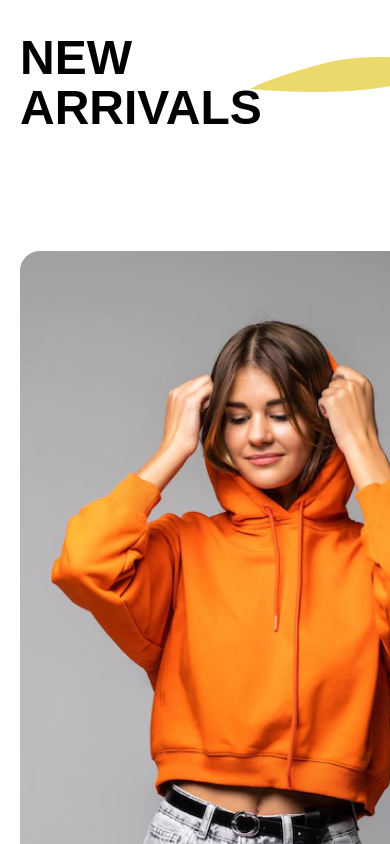
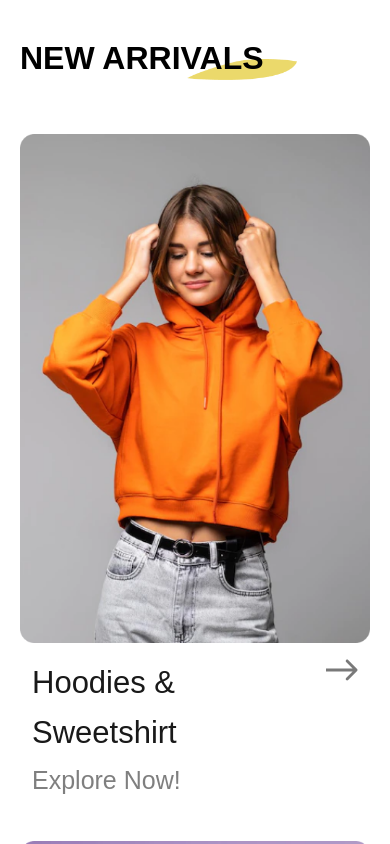
Before and after one commit to Taposhpaul1998/shoping-app-lending-page-html, a website built with Vite: page index.html in a window 390 px wide. Shown: the part 1000-1844 px from the top of the page. Built offline with nearby package versions, Linux system fonts and the light colour scheme; files whose address does not match are found by name.

Commit message:
create responsive and update new arrivals section

```diff
--- a/style.css
+++ b/style.css
@@ -247,6 +247,15 @@ body {
   justify-content: space-between;
 }
 
+.arrival-cards .arrival-card {
+  transition: all .5s;
+}
+
+.arrival-cards .arrival-card:hover {
+  border-radius: 21px;
+  box-shadow: 0px 0px 28px 0px #C2C8DA;
+}
+
 .arrival-cards .arrival-card .arrival-card-img {
   margin-bottom: 28px;
 }
@@ -254,6 +263,7 @@ body {
 .arrival-cards .arrival-card .arrival-card-text-info {
   display: flex;
   justify-content: space-between;
+  padding: 0 12px;
 }
 
 .arrival-cards .arrival-card .arrival-card-text-info .card-text h4 {
@@ -929,6 +939,49 @@ body {
     width: 14%;
   }
 
+  /* new arrival section  */
+  .arrivals-conteiner .section-title {
+    margin-bottom: 51px;
+  }
+
+  .section-title h3 {
+    font-size: 32px;
+  }
+
+  .arrivals-conteiner .section-title img {
+    width: 110px;
+    top: 26px;
+    left: 167px;
+  }
+
+  /* arrival cards  */
+  .arrival-card {
+    width: 31%;
+  }
+
+  .arrival-cards .arrival-card .arrival-card-img {
+    margin-bottom: 11px;
+  }
+
+  .arrival-card-img img {
+    max-width: 100%;
+  }
+
+  .arrival-cards .arrival-card .arrival-card-text-info .card-text h4 {
+    font-size: 17px;
+    margin-bottom: 0px;
+  }
+
+  .arrival-cards .arrival-card .arrival-card-text-info .card-text p {
+    font-size: 14px;
+    line-height: 16px;
+  }
+
+  .card-icon svg {
+    width: 18px;
+  }
+
+  /* /////// */
 }
 
 /* Small Devices ( Mobile) */
@@ -989,4 +1042,30 @@ body {
   .hero-section .hero-img {
     width: 100%;
   }
+
+  /* new arrival section  */
+  /* arrival cards  */
+  .arrivals-conteiner .arrival-cards {
+    display: flex;
+    flex-direction: column;
+  }
+
+  .arrival-card {
+    width: 100%;
+    margin-bottom: 45px
+  }
+
+  .arrival-cards .arrival-card .arrival-card-text-info .card-text h4 {
+    font-size: 31px;
+    margin-bottom: 7px;
+  }
+
+  .arrival-cards .arrival-card .arrival-card-text-info .card-text p {
+    font-size: 25px;
+    line-height: 31px;
+  }
+
+  .card-icon svg {
+    width: 32px;
+  }
 }
```
